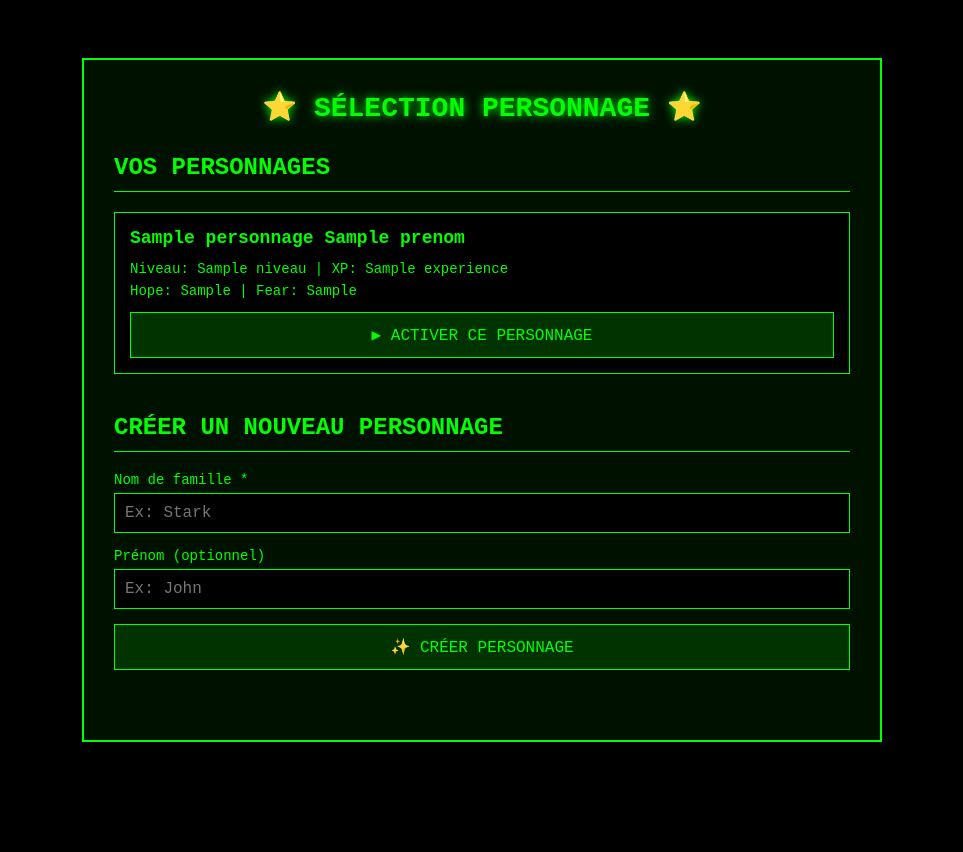
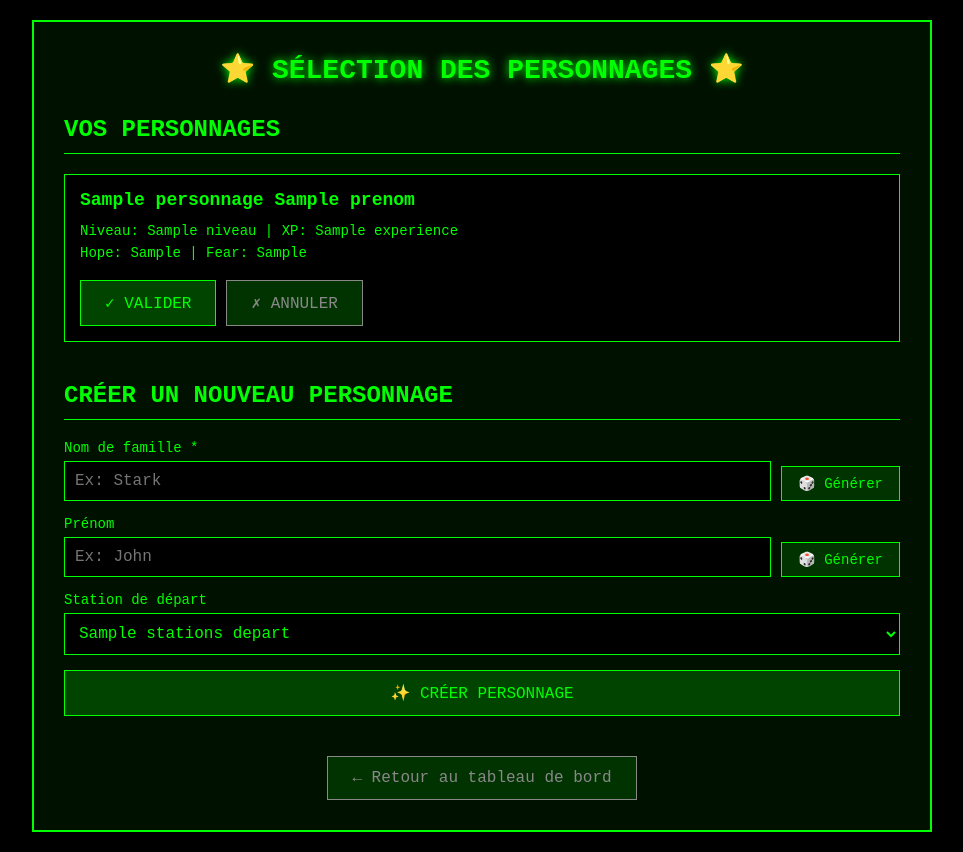
Before and after one commit to ZolOnTheNet/conquete-spatiale, a Laravel app: template resources/views/game/selection-personnage.blade.php in a window 1280 px wide. Shown: the whole page, without its empty margins (158-1121 px from the left). Before the commit the page ends 742 px from the top, so only its background shows below. Run offline with Laravel 12, Linux system fonts and the light colour scheme; the template is opened without the code that fills it: most values are stand-ins (such as "Sample title", 1, 10 or a date in 2020); parts of the project's set-up code (start-up, migrations or seed data) failed here and were passed over.

Commit message:
feat: Amélioration de la page de sélection de personnage
Interface améliorée:
- Renommé en "Sélection des personnages"
- Remplacé le lien "continuer" par des boutons "Valider" et "Annuler"
- Bouton "Continuer" pour le personnage actif
- Boutons "Générer" pour nom et prénom aléatoires (30 noms et 30 prénoms)
- Sélecteur de station de départ (par défaut: Lunastar Station)
- Bouton "Retour au tableau de bord"
- Lien dans le dashboard (Navigation) vers sélection personnages

Backend:
- GameController::selectionPersonnage() récupère les stations de Sol
- GameController::creerPersonnage() accepte station_depart_id
- Nouvelle méthode creerVaisseauGratuit() crée un shuttle gratuit
- Le shuttle est automatiquement créé dans le hangar de la station
- Le personnage démarre dans la station choisie
- Le vaisseau est défini comme actif

Fonctionnalités JavaScript:
- genererNom() - génère un nom aléatoire
- genererPrenom() - génère un prénom aléatoire
- genererNomAPI() - utilise l'API randomuser.me (optionnel)

```diff
--- a/resources/views/game/selection-personnage.blade.php
+++ b/resources/views/game/selection-personnage.blade.php
@@ -4,7 +4,7 @@
     <meta charset="UTF-8">
     <meta name="viewport" content="width=device-width, initial-scale=1.0">
     <meta name="csrf-token" content="{{ csrf_token() }}">
-    <title>Sélection Personnage - Conquête Galactique</title>
+    <title>Sélection des personnages - Conquête Galactique</title>
     <style>
         * {
             margin: 0;
@@ -24,7 +24,7 @@
         }
 
         .container {
-            max-width: 800px;
+            max-width: 900px;
             width: 100%;
             border: 2px solid #00ff00;
             padding: 30px;
@@ -74,9 +74,8 @@
         .personnage-card {
             border: 1px solid #00ff00;
             padding: 15px;
-            cursor: pointer;
+            background: #000;
             transition: all 0.3s;
-            background: #000;
         }
 
         .personnage-card:hover {
@@ -85,7 +84,7 @@
         }
 
         .personnage-card.active {
-            border-color: #00ff00;
+            border-color: #ffff00;
             background: #003300;
             border-width: 2px;
         }
@@ -99,6 +98,12 @@
         .personnage-stats {
             font-size: 14px;
             line-height: 1.6;
+            margin-bottom: 15px;
+        }
+
+        .button-group {
+            display: flex;
+            gap: 10px;
         }
 
         form {
@@ -113,12 +118,22 @@
             gap: 5px;
         }
 
+        .form-row {
+            display: flex;
+            gap: 10px;
+            align-items: flex-end;
+        }
+
+        .form-row .form-group {
+            flex: 1;
+        }
+
         label {
             color: #00ff00;
             font-size: 14px;
         }
 
-        input[type="text"] {
+        input[type="text"], select {
             background: #000;
             border: 1px solid #00ff00;
             color: #00ff00;
@@ -127,12 +142,12 @@
             font-size: 16px;
         }
 
-        input[type="text"]:focus {
+        input[type="text"]:focus, select:focus {
             outline: none;
             box-shadow: 0 0 10px #00ff00;
         }
 
-        button {
+        button, .btn {
             background: #003300;
             border: 1px solid #00ff00;
             color: #00ff00;
@@ -141,15 +156,40 @@
             font-family: 'Courier New', monospace;
             font-size: 16px;
             transition: all 0.3s;
+            text-decoration: none;
+            display: inline-block;
+            text-align: center;
         }
 
-        button:hover {
+        button:hover, .btn:hover {
             background: #004400;
             box-shadow: 0 0 10px #00ff00;
         }
 
-        .btn-activer {
-            margin-top: 10px;
+        button:disabled {
+            opacity: 0.5;
+            cursor: not-allowed;
+        }
+
+        .btn-primary {
+            background: #004400;
+            border-color: #00ff00;
+        }
+
+        .btn-secondary {
+            background: #003300;
+            border-color: #888;
+            color: #888;
+        }
+
+        .btn-secondary:hover {
+            border-color: #aaa;
+            color: #aaa;
+        }
+
+        .btn-small {
+            padding: 8px 16px;
+            font-size: 14px;
         }
 
         .empty-state {
@@ -157,11 +197,16 @@
             padding: 30px;
             color: #888;
         }
+
+        select option {
+            background: #000;
+            color: #00ff00;
+        }
     </style>
 </head>
 <body>
     <div class="container">
-        <h1>⭐ SÉLECTION PERSONNAGE ⭐</h1>
+        <h1>⭐ SÉLECTION DES PERSONNAGES ⭐</h1>
 
         @if(session('success'))
             <div class="message success">
@@ -200,16 +245,17 @@
                                 Hope: {{ $personnage->jetons_hope }} | Fear: {{ $personnage->jetons_fear }}
                             </div>
 
+                            <div class="button-group">
                                 @if($compte->perso_principal != $personnage->id)
-                                <form action="{{ route('personnage.activer', $personnage) }}" method="POST">
+                                    <form action="{{ route('personnage.activer', $personnage) }}" method="POST" style="margin: 0;">
                                         @csrf
-                                    <button type="submit" class="btn-activer">▶ ACTIVER CE PERSONNAGE</button>
+                                        <button type="submit" class="btn-primary">✓ VALIDER</button>
                                     </form>
+                                    <a href="{{ route('dashboard') }}" class="btn btn-secondary">✗ ANNULER</a>
                                 @else
-                                <a href="{{ route('dashboard') }}" style="color: #00ff00; text-decoration: none; display: inline-block; margin-top: 10px;">
-                                    ► Continuer avec ce personnage
-                                </a>
+                                    <a href="{{ route('dashboard') }}" class="btn btn-primary">▶ CONTINUER</a>
                                 @endif
+                            </div>
                         </div>
                     @endforeach
                 </div>
@@ -224,8 +270,9 @@
         <div class="section">
             <h2>CRÉER UN NOUVEAU PERSONNAGE</h2>
 
-            <form action="{{ route('personnage.creer') }}" method="POST">
+            <form action="{{ route('personnage.creer') }}" method="POST" id="create-form">
                 @csrf
+                <div class="form-row">
                     <div class="form-group">
                         <label for="nom">Nom de famille *</label>
                         <input type="text" id="nom" name="nom" required maxlength="50" placeholder="Ex: Stark">
@@ -233,18 +280,100 @@
                             <span style="color: #ff0000; font-size: 12px;">{{ $message }}</span>
                         @enderror
                     </div>
+                    <button type="button" class="btn btn-small" onclick="genererNom()" style="white-space: nowrap;">
+                        🎲 Générer
+                    </button>
+                </div>
 
+                <div class="form-row">
                     <div class="form-group">
-                    <label for="prenom">Prénom (optionnel)</label>
+                        <label for="prenom">Prénom</label>
                         <input type="text" id="prenom" name="prenom" maxlength="50" placeholder="Ex: John">
                         @error('prenom')
                             <span style="color: #ff0000; font-size: 12px;">{{ $message }}</span>
                         @enderror
                     </div>
+                    <button type="button" class="btn btn-small" onclick="genererPrenom()" style="white-space: nowrap;">
+                        🎲 Générer
+                    </button>
+                </div>
 
-                <button type="submit">✨ CRÉER PERSONNAGE</button>
+                <div class="form-group">
+                    <label for="station_depart_id">Station de départ</label>
+                    <select id="station_depart_id" name="station_depart_id">
+                        @if($stationsDepart->count() > 0)
+                            @foreach($stationsDepart as $station)
+                                <option value="{{ $station->id }}" {{ $station->nom === 'Lunastar Station' ? 'selected' : '' }}>
+                                    {{ $station->nom }}{{ $station->nom === 'Lunastar Station' ? ' (par défaut)' : '' }}
+                                </option>
+                            @endforeach
+                        @else
+                            <option value="">Aucune station disponible</option>
+                        @endif
+                    </select>
+                </div>
+
+                <button type="submit" class="btn-primary">✨ CRÉER PERSONNAGE</button>
             </form>
         </div>
+
+        <!-- Bouton retour -->
+        <div style="text-align: center;">
+            <a href="{{ route('dashboard') }}" class="btn btn-secondary">
+                ← Retour au tableau de bord
+            </a>
         </div>
+    </div>
+
+    <script>
+        // Listes de noms et prénoms pour génération aléatoire
+        const noms = [
+            'Stark', 'Shepard', 'Vega', 'Phoenix', 'Ryder', 'Reyes',
+            'Nova', 'Atlas', 'Orion', 'Drake', 'Archer', 'Hunter',
+            'Sterling', 'Knox', 'Bishop', 'Cross', 'Graves', 'Stone',
+            'Cole', 'Kane', 'Rook', 'Steele', 'Wolf', 'Hawk',
+            'Caine', 'Lynch', 'Blake', 'Mason', 'Reed', 'Ford'
+        ];
+
+        const prenoms = [
+            'Alex', 'Morgan', 'Jordan', 'Casey', 'Riley', 'Taylor',
+            'Kai', 'Nova', 'River', 'Ash', 'Sky', 'Phoenix',
+            'Echo', 'Atlas', 'Orion', 'Vega', 'Sirius', 'Lyra',
+            'Zara', 'Kira', 'Rex', 'Max', 'Jax', 'Cole',
+            'Drew', 'Sage', 'Quinn', 'Rowan', 'Blake', 'Jules'
+        ];
+
+        function genererNom() {
+            const nomAleatoire = noms[Math.floor(Math.random() * noms.length)];
+            document.getElementById('nom').value = nomAleatoire;
+        }
+
+        function genererPrenom() {
+            const prenomAleatoire = prenoms[Math.floor(Math.random() * prenoms.length)];
+            document.getElementById('prenom').value = prenomAleatoire;
+        }
+
+        // Générer nom et prénom aléatoires ensemble
+        function genererTout() {
+            genererNom();
+            genererPrenom();
+        }
+
+        // Optionnel: Utilisation d'une API externe pour générer des noms plus variés
+        async function genererNomAPI() {
+            try {
+                const response = await fetch('https://randomuser.me/api/?nat=us,gb,fr');
+                const data = await response.json();
+                const user = data.results[0];
+
+                document.getElementById('prenom').value = user.name.first.charAt(0).toUpperCase() + user.name.first.slice(1);
+                document.getElementById('nom').value = user.name.last.charAt(0).toUpperCase() + user.name.last.slice(1);
+            } catch (error) {
+                console.error('Erreur lors de la génération du nom:', error);
+                // Fallback sur génération locale
+                genererTout();
+            }
+        }
+    </script>
 </body>
 </html>
```
Also changed, not shown: app/Http/Controllers/GameController.php (+66 -0 lines), resources/views/game/dashboard.blade.php (+6 -1 lines). Lines whose indentation alone changed are shown as unchanged.
